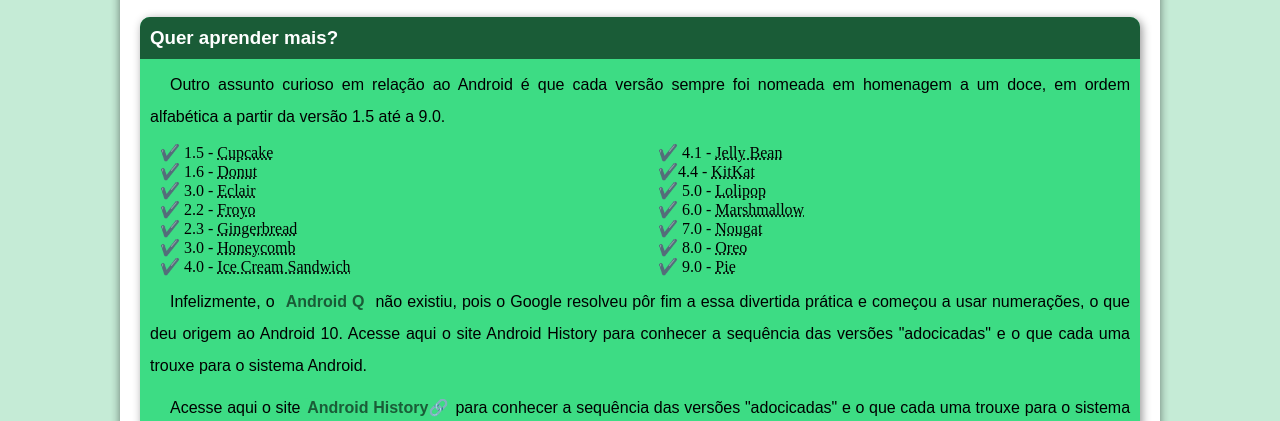
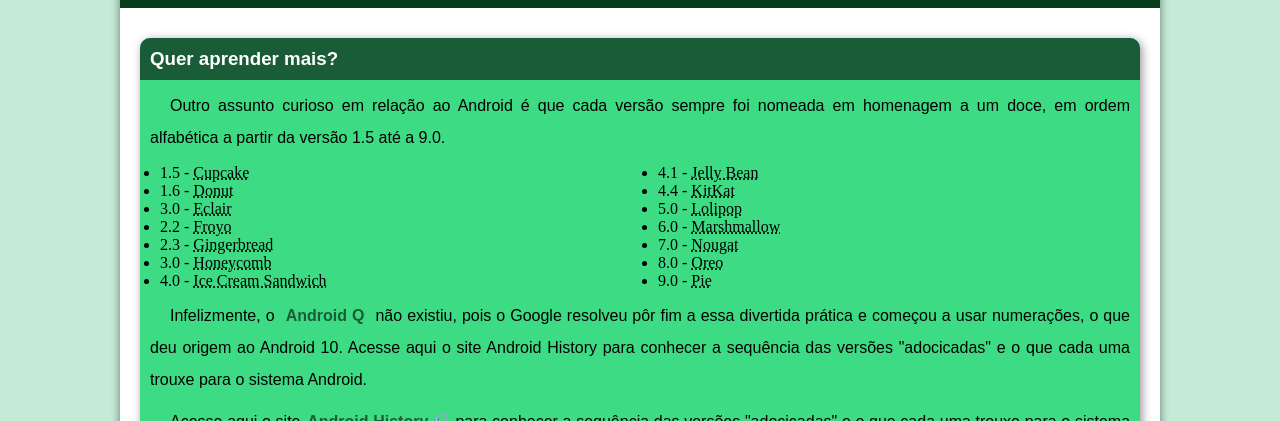
Before and after one commit to hyanmarques/Site-Projeto, a plain HTML site: page index.html in a window 1280 px wide. Shown: the part 2379-2800 px from the top of the page. Drawn offline with Linux system fonts and the light colour scheme.

Commit message:
Lista corrigida

```diff
--- a/index.html
+++ b/index.html
@@ -43,20 +43,20 @@
                     <h3>Quer aprender mais?</h3>
                     <p>Outro assunto curioso em relação ao Android é que cada versão sempre foi nomeada em homenagem a um doce, em ordem alfabética a partir da versão 1.5 até a 9.0.</p>
                     <ul>
-                        <li>✔️ 1.5 - <abbr title="Bolo de copo">Cupcake</abbr>
-                        <li>✔️ 1.6 - <abbr title="Rosquinha">Donut</abbr>
-                        <li>✔️ 3.0 - <abbr title="Bomba">Eclair</abbr>
-                        <li>✔️ 2.2 - <abbr title="Iorgurte Congelado">Froyo</abbr>
-                        <li>✔️ 2.3 - <abbr title="Biscoito de gengibre">Gingerbread</abbr>
-                        <li>✔️ 3.0 - <abbr title="Favo de mel">Honeycomb</abbr>
-                        <li>✔️ 4.0 - <abbr title="Sanduiche de sorvete">Ice Cream Sandwich</abbr>
-                        <li>✔️ 4.1 - <abbr title="Jujuba">Jelly Bean</abbr>
-                        <li>✔️4.4 - <abbr title="KitKat">KitKat</abbr>
-                        <li>✔️ 5.0 - <abbr title="Pirulito">Lolipop</abbr>
-                        <li>✔️ 6.0 - <abbr title="Marshmallow">Marshmallow</abbr>
-                        <li>✔️ 7.0 - <abbr title="Torrone">Nougat</abbr>
-                        <li>✔️ 8.0 - <abbr title="Oreo">Oreo</abbr>
-                        <li>✔️ 9.0 - <abbr title="Torta">Pie</abbr>
+                        <li> 1.5 - <abbr title="Bolo de copo">Cupcake</abbr>
+                        <li> 1.6 - <abbr title="Rosquinha">Donut</abbr>
+                        <li> 3.0 - <abbr title="Bomba">Eclair</abbr>
+                        <li> 2.2 - <abbr title="Iorgurte Congelado">Froyo</abbr>
+                        <li> 2.3 - <abbr title="Biscoito de gengibre">Gingerbread</abbr>
+                        <li> 3.0 - <abbr title="Favo de mel">Honeycomb</abbr>
+                        <li> 4.0 - <abbr title="Sanduiche de sorvete">Ice Cream Sandwich</abbr>
+                        <li> 4.1 - <abbr title="Jujuba">Jelly Bean</abbr>
+                        <li>4.4 - <abbr title="KitKat">KitKat</abbr>
+                        <li> 5.0 - <abbr title="Pirulito">Lolipop</abbr>
+                        <li> 6.0 - <abbr title="Marshmallow">Marshmallow</abbr>
+                        <li> 7.0 - <abbr title="Torrone">Nougat</abbr>
+                        <li> 8.0 - <abbr title="Oreo">Oreo</abbr>
+                        <li> 9.0 - <abbr title="Torta">Pie</abbr>
                     </ul>
 
                  <p>
--- a/style.css
+++ b/style.css
@@ -54,9 +54,9 @@
     font-size: 1.2em;
     padding-right: 10px;
     padding-left: 10px;
+    padding-bottom: 50px;
     color: white;
     max-width: 600px;
-    margin-bottom: 30px;
     margin: auto;
     text-shadow: 2px 2px 0px rgba(0, 0, 0, 0.24);
 }
@@ -101,7 +101,6 @@
 main h1{
     color: var(--cor4);
     font-family: var(--font-android);
-    padding-left: 10px;
     text-indent: 7px;
     font-weight: normal;
 }
@@ -205,7 +204,7 @@
 
 
 ul{
-    list-style: none;
+    list-style: disc;
     columns: 2;
     margin-left: 20px;
 }
```
